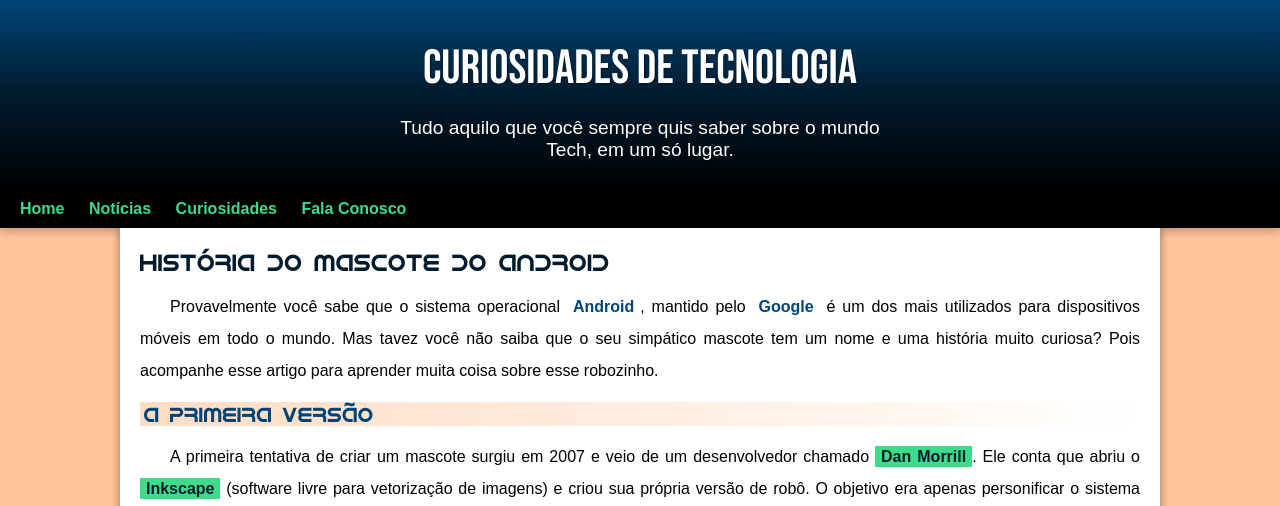
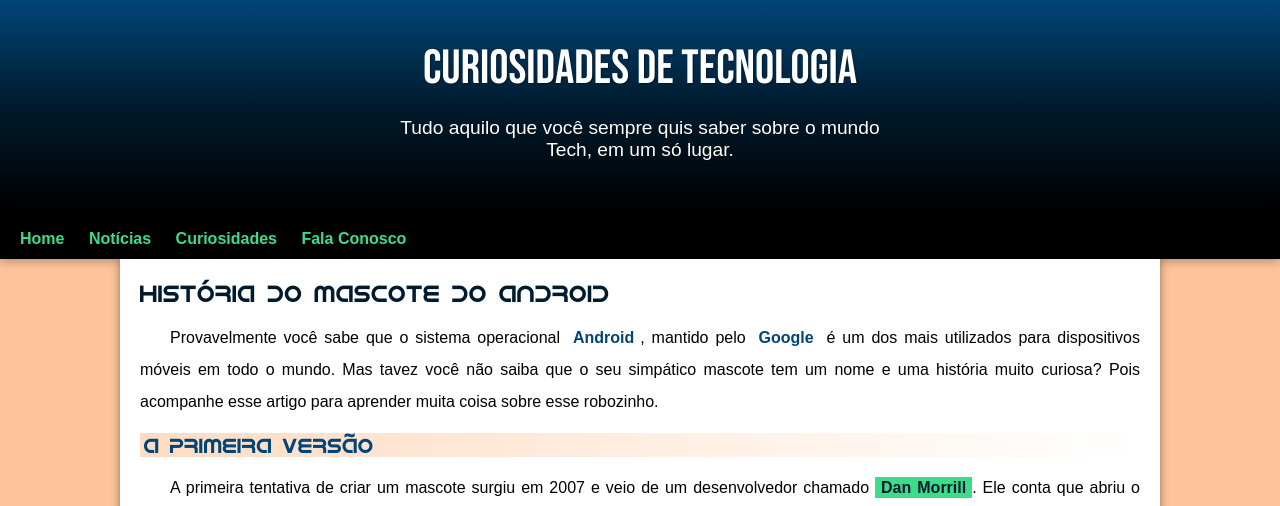
Before and after one commit to souzaigor499/projeto-android, a plain HTML site: page index.html in a window 1280 px wide. Shown: the top 506 px of the page. Drawn offline with Linux system fonts and the light colour scheme.

Commit message:
att no css do projeto

```diff
--- a/estilo/style.css
+++ b/estilo/style.css
@@ -43,6 +43,7 @@ header{
     min-width: 300px;
     text-align: center;
     padding-top: 40px;
+    padding-bottom: 20px;
     background-image: linear-gradient(to bottom, var(--azulmedio), var(--azulescuro), black);
 
 }
@@ -64,7 +65,6 @@ header > p{
     color: var(--branco);
     max-width: 500px;
     margin: auto;
-    margin-bottom: 20px;
     padding-left: 10px;
     padding-right: 10px;
     text-shadow: 1px 1px 1px #00000069;
@@ -74,12 +74,14 @@ header > p{
 nav{
     background-color: black;
     padding: 10px;
+    padding-bottom: 1px;
     box-shadow: 0px 2px 10px rgba(0, 0, 0, 0.301);
 }
 
 nav > a{
+    display: inline-block;
     color: var(--verde);
-    padding: 10px;
+    padding: 10px 10px 10px 10px;
     text-decoration: none;
     font-weight: bold;
     border-radius: 3px;
```
